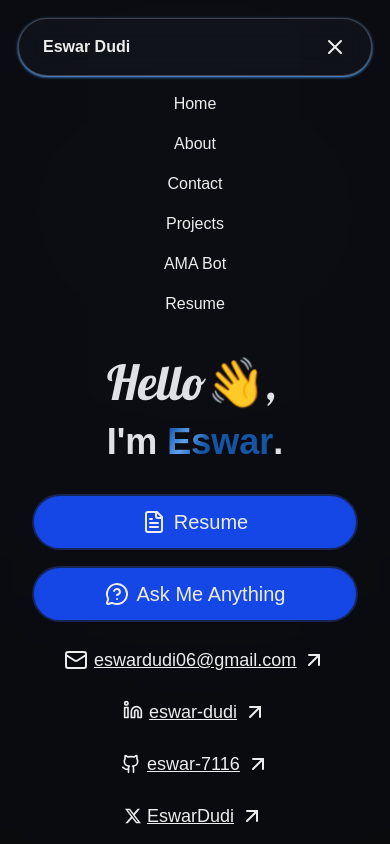
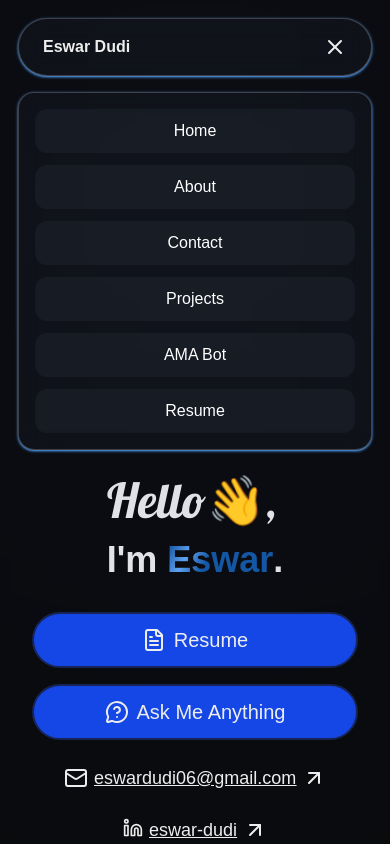
Before and after one commit to eswar-7116/portfolio, a Next.js app: page / in a window 390 px wide. Both pictures are taken after a click on the button 335 px from the left and 47 px from the top of the page. Shown: the top 844 px of the page. Built offline with nearby package versions, Linux system fonts and the light colour scheme.

Commit message:
fix: make UI responsive

```diff
--- a/package.json
+++ b/package.json
@@ -10,6 +10,7 @@
   },
   "dependencies": {
     "@google/genai": "^1.19.0",
+    "framer-motion": "^12.23.13",
     "lucide-react": "^0.544.0",
     "next": "15.5.3",
     "react": "19.1.0",
--- a/src/components/layout/AMA.tsx
+++ b/src/components/layout/AMA.tsx
@@ -51,6 +51,7 @@ export default function AMA() {
         Ask Me Anything!
       </h1>
 
+      {/* Input field and submit button */}
       <form
         onSubmit={handleQuerySubmit}
         className="w-full flex gap-2 items-center justify-center mt-8"
@@ -60,7 +61,7 @@ export default function AMA() {
           value={query}
           onChange={(e) => setQuery(e.target.value)}
           placeholder="Ask about me or my projects..."
-          className="w-3/7 h-12 text-lg mr-4 p-2 rounded-lg text-black bg-white shadow-lg shadow-black"
+          className="w-full md:w-3/7 h-12 text-lg mr-4 p-2 rounded-lg text-black bg-white shadow-lg shadow-black"
           aria-label="Ask a question about me or my projects"
         />
         <button
@@ -71,7 +72,8 @@ export default function AMA() {
         </button>
       </form>
 
-      <div className="w-3/4 mt-8 min-h-50 overflow-y-auto p-4 rounded-lg text-left bg-blue-950/60 text-white text-xl prose">
+      {/* Output */}
+      <div className="w-full md:w-3/4 mt-8 min-h-50 overflow-y-auto p-4 rounded-lg text-left bg-blue-950/60 text-white text-xl prose">
         {answer ? (
           <ReactMarkdown
             components={{
--- a/src/components/layout/NavBar.tsx
+++ b/src/components/layout/NavBar.tsx
@@ -4,6 +4,7 @@ import { useState } from "react";
 import { Menu, X } from "lucide-react";
 import { usePathname } from "next/navigation";
 import Link from "next/link";
+import { AnimatePresence, motion } from "framer-motion";
 
 export default function NavBar() {
   const [open, setOpen] = useState(false);
@@ -29,7 +30,9 @@ export default function NavBar() {
               {label}
             </Link>
           ))}
-          <a href="/Eswar_Dudi.pdf" rel="noopener noreferrer" target="_blank">Resume</a>
+          <a href="/Eswar_Dudi.pdf" rel="noopener noreferrer" target="_blank">
+            Resume
+          </a>
         </div>
 
         {/* Mobile Menu */}
@@ -42,20 +45,46 @@ export default function NavBar() {
       </nav>
 
       {/* Mobile Dropdown */}
+      <AnimatePresence>
         {open && (
-        <div className="md:hidden flex flex-col items-center-safe gap-4 pb-4 animate-slide-down text-md">
+          <motion.div
+            key="dropdown"
+            initial={{ opacity: 0, y: -20, scale: 0.95 }}
+            animate={{ opacity: 1, y: 0, scale: 1 }}
+            exit={{ opacity: 0, y: -20, scale: 0.95 }}
+            transition={{ duration: 0.25, ease: "easeOut" }}
+            className="md:hidden flex flex-col items-center gap-3 p-4 mx-4 mt-2
+               bg-gray-600/10 backdrop-blur-md border border-white/20
+               shadow-sm shadow-blue-400 rounded-2xl animate__animated animate__fadeIn animate__slideInDown"
+            role="navigation"
+            aria-label="Mobile Menu"
+          >
             {navLinks.map(({ label, href }) => (
               <Link
                 key={label}
                 href={href}
+                className="text-white w-full py-2.5 px-4 text-center font-medium rounded-xl
+                   bg-gray-700/20 active:scale-95 transition duration-200 ease-in-out"
                 onClick={() => setOpen(false)}
+                aria-label={label}
               >
                 {label}
               </Link>
             ))}
-          <a href="/Eswar_Dudi.pdf" rel="noopener noreferrer" target="_blank" onClick={() => setOpen(false)}>Resume</a>
-        </div>
+            <a
+              href="/Eswar_Dudi.pdf"
+              target="_blank"
+              rel="noopener noreferrer"
+              className="text-white w-full py-2.5 px-4 text-center font-medium rounded-xl
+                 bg-gray-700/20 active:scale-95 transition duration-200 ease-in-out"
+              onClick={() => setOpen(false)}
+              aria-label="Resume"
+            >
+              Resume
+            </a>
+          </motion.div>
         )}
+      </AnimatePresence>
     </div>
   );
 }
```
Also changed, not shown: 1 other file (tests, documents, lock files or other folders). Lines whose indentation alone changed are shown as unchanged.
